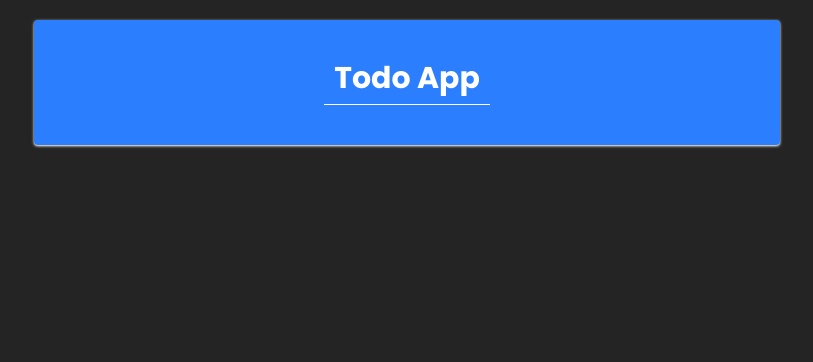
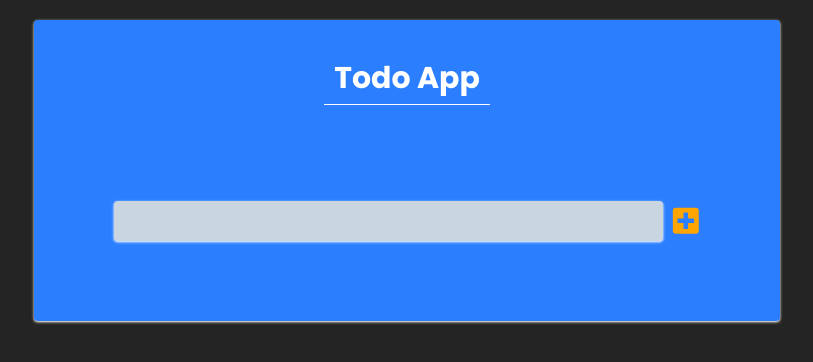
Before and after one commit to mohammadsookhtesaraei/todo-app-react, a React (Vite) app: page / in a window 1280 px wide. Shown: the top 362 px of the page, without its empty margins (233-1046 px from the left). Built offline with nearby package versions, Linux system fonts and the light colour scheme.

Commit message:
finish AddedTodoInput

```diff
--- a/src/components/AddTodoInput.jsx
+++ b/src/components/AddTodoInput.jsx
@@ -1,9 +1,18 @@
+import { FaPlusSquare } from "react-icons/fa";
+
+const AddTodoInput = ({todo, tHandler,addtodoHandler}) => {
+
+    const todoChangeHandler=(event)=>{
+        tHandler(event)
+    };
 
 
-const AddTodoInput = () => {
     return (
-        <div>
-
+        <div className="mt-14 flex items-center p-10">
+            <input className="flex-1 bg-slate-300 outline-none border-none shadow-sm shadow-white rounded text-blue-800 px-4 py-2" type="text" name="todo" value={todo} onChange={todoChangeHandler} />
+            <button onClick={addtodoHandler} className="ml-2 cursor-pointer">
+                <FaPlusSquare fontSize="1.85rem" color="orange" />
+            </button>
         </div>
     );
 }
--- a/src/components/Todo.jsx
+++ b/src/components/Todo.jsx
@@ -29,7 +29,9 @@ const Todo = () => {
         id:"",
         todo:""
     });
-   }
+   };
+
+   console.log(todoList);
 
     return (
         <div>
@@ -37,7 +39,7 @@ const Todo = () => {
                 <div className="bg-blue-500 w-7/12 mx-auto mt-5 rounded p-10 shadow-sm shadow-amber-50">
                   <h1 className="text-3xl font-bold text-center">Todo App</h1>
                   <div className="h-[1px] bg-white mx-auto w-3/12 mt-2 "></div>
-                  <AddTodoInput/>
+                  <AddTodoInput todo={todo.todo} tHandler={todoHandler} addtodoHandler={addtodoHandler}/>
                 </div>
 
             </div>
```
